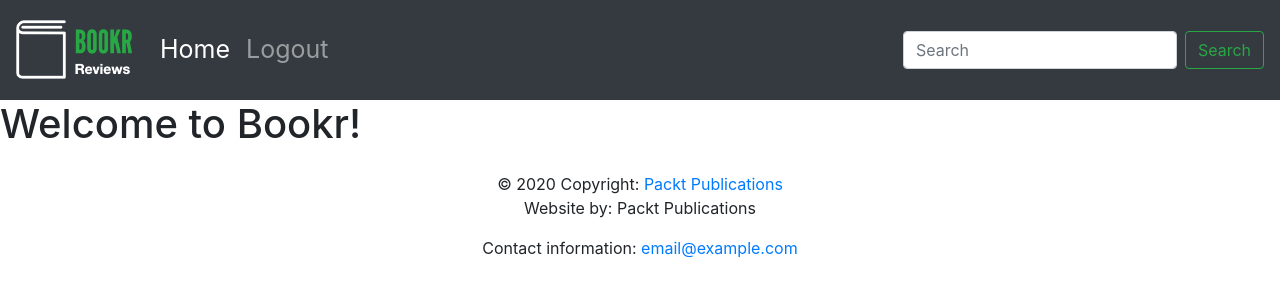
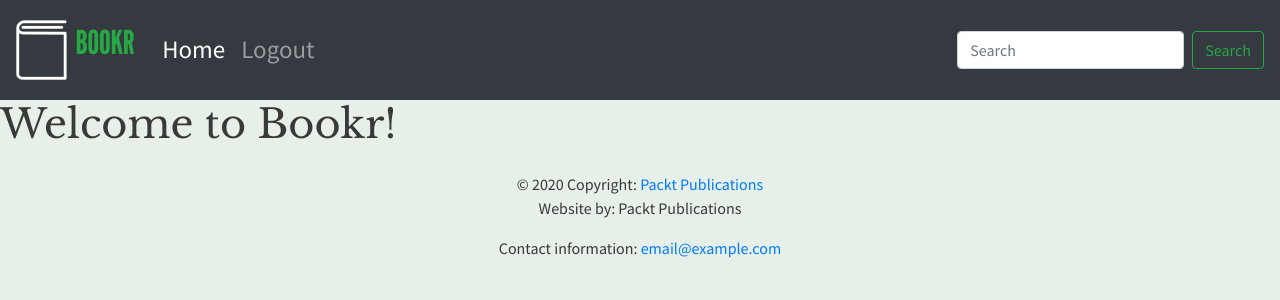
Before and after one commit to oeawFebe/bookr, a Django app: template bookr/templates/base.html in a window 1280 px wide. Shown: the top 300 px of the page. Run offline with Django 3.2, Linux system fonts and the light colour scheme; the template is opened without the code that fills it, so the values that code supplies are empty; some libraries are stand-ins or nearby versions.

Commit message:
endOfChapter5

```diff
--- a/bookr/bookr/settings.py
+++ b/bookr/bookr/settings.py
@@ -118,3 +118,4 @@ USE_TZ = True
 # https://docs.djangoproject.com/en/dev/howto/static-files/
 
 STATIC_URL = '/static/'
+STATICFILES_DIRS = [os.path.join(BASE_DIR,'static'),]
--- a/bookr/reviews/templates/reviews/book_detail.html
+++ b/bookr/reviews/templates/reviews/book_detail.html
@@ -1,4 +1,4 @@
-{% extends 'base.html' %}
+{% extends 'reviews/base.html' %}
 {% block content %}
 
 <h3>Book Details</h3>
--- a/bookr/reviews/templates/reviews/books_list.html
+++ b/bookr/reviews/templates/reviews/books_list.html
@@ -1,4 +1,4 @@
-{% extends 'base.html' %}
+{% extends 'reviews/base.html' %}
 
 {% block content %}
 <ul class="list-group">
--- /dev/null
+++ b/bookr/static/main.css
@@ -0,0 +1,21 @@
+.navbar {
+    min-height:100px;
+    font-size:25px;
+}
+.navbar-brand {
+    font-size:25px;
+}
+
+.navbar-brand > img {
+    height: 60px;
+}
+
+body {
+    font-family: 'Source Sans Pro', sans-serif;
+    background-color:#e6efe8;
+    color: #393939;
+}
+
+h1, h2, h3, h4, h5, h6 {
+    font-family: 'Libre Baskerville',serif;
+}
--- a/bookr/templates/base.html
+++ b/bookr/templates/base.html
@@ -10,23 +10,13 @@
     <link rel="stylesheet" href="https://cdnjs.cloudflare.com/ajax/libs/font-awesome/4.7.0/css/font-awesome.min.css">
 
     <title>Book Review</title>
-    <style type="text/css">
-        .navbar {
-            min-height:100px;
-            font-size:25px;
-        }
-        .navbar-brand {
-            font-size:25px;
-        }
+    <link rel="stylesheet" href="{% static 'main.css' %}">
+    <link rel="stylesheet" href="https://fonts.googleapis.com/css?family=Libre+Baskerville|Source+Sans+Pro&display=swap">
 
-        .navbar-brand > img {
-            height: 60px;
-        }
-    </style>
 </head>
 <body>
 <nav class="navbar navbar-expand-sm navbar-dark bg-dark sticky-top">
-    <a class="navbar-brand" href="/">{% block brand %}<img src="{% static 'reviews/logo.png' %}">{% endblock %}</a>
+    <a class="navbar-brand" href="/">{% block brand %}<img src="{% static 'logo.png' %}">{% endblock %}</a>
     <button class="navbar-toggler" type="button" data-toggle="collapse" data-target="#navbarSupportedContent"
             aria-controls="navbarSupportedContent" aria-expanded="false" aria-label="Toggle navigation">
         <span class="navbar-toggle-icon"></span>
```
Also changed, not shown: bookr/static/logo.png (added).
